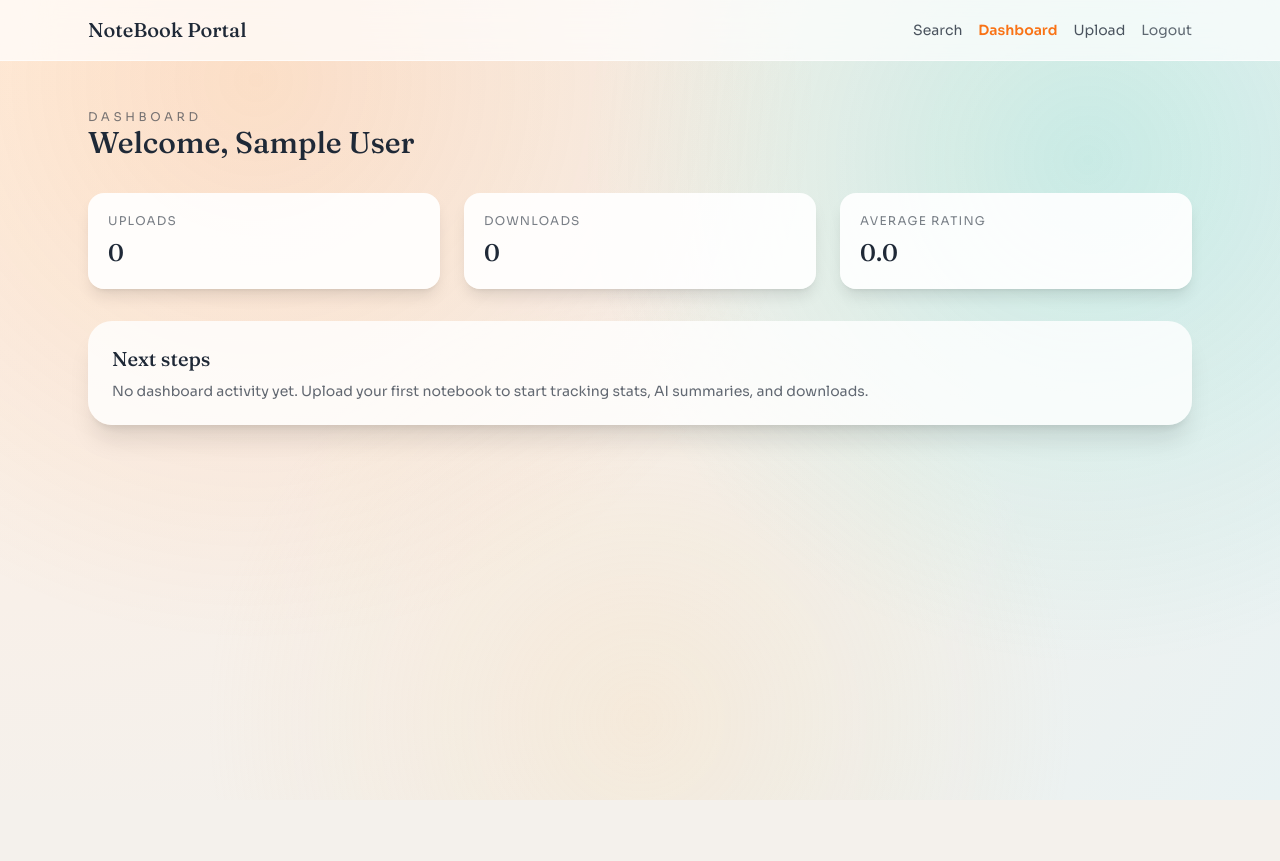
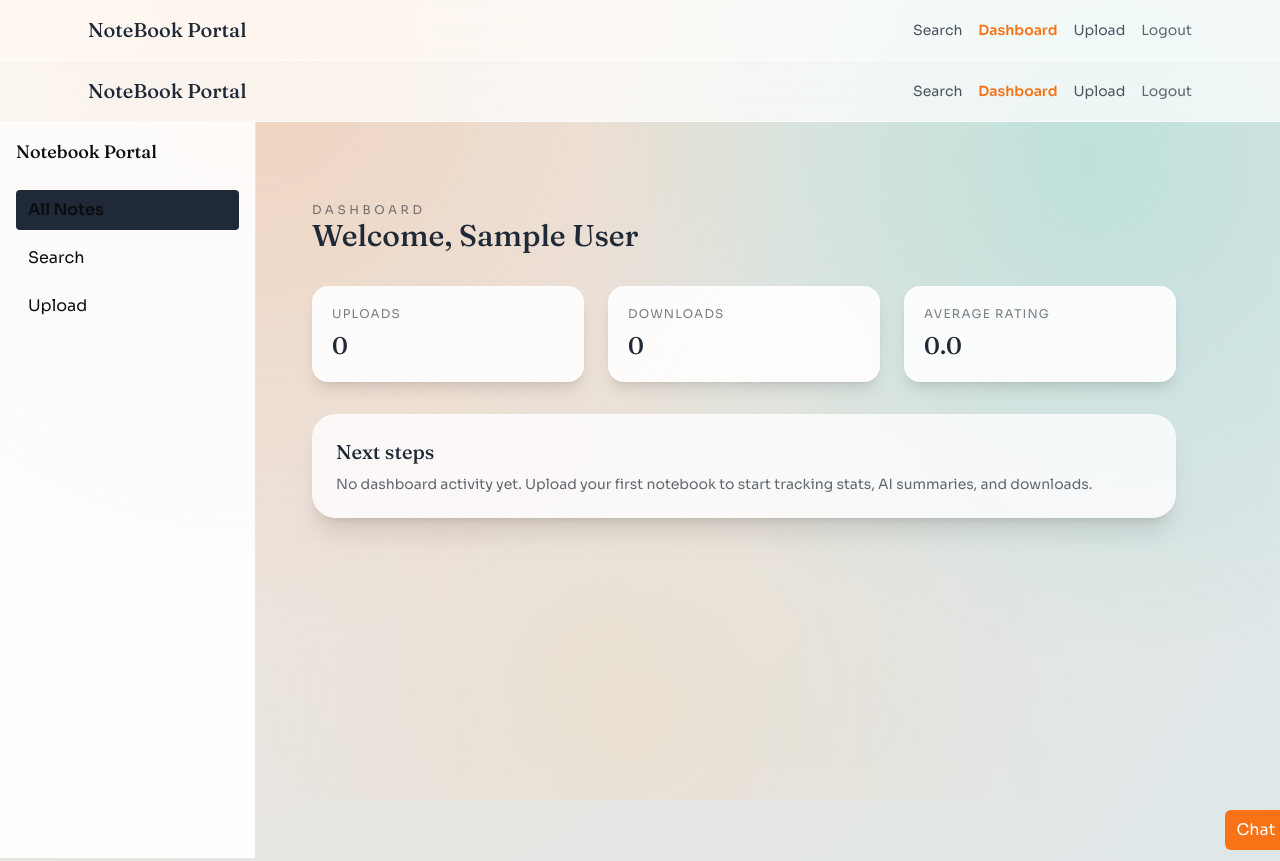
Before and after one commit to gangappagarikuruvaraviteja/Note_Book_Portal, a React (Vite) app in the folder frontend/: page /dashboard in a window 1280 px wide. Before the commit the page ends 800 px from the top, so only its background shows below. Built offline with nearby package versions, Linux system fonts and the light colour scheme; no server answers; sample sign-in values are in the browser's storage.

Commit message:
feat(ui): app shell + chatbot UI (sidebar + main content)

```diff
--- /dev/null
+++ b/frontend/src/components/AppShell.jsx
@@ -0,0 +1,36 @@
+import { Link, NavLink } from "react-router-dom";
+import Navbar from "./Navbar.jsx";
+import Chatbot from "./Chatbot.jsx";
+import { useState } from "react";
+
+export default function AppShell({ children }) {
+  const [chatOpen, setChatOpen] = useState(false);
+
+  return (
+    <div className="min-h-screen bg-slate/5">
+      <Navbar />
+      <div className="flex max-w-7xl mx-auto">
+        <aside className="w-64 border-r bg-white/90 min-h-[calc(100vh-64px)]">
+          <div className="p-4">
+            <Link to="/" className="text-lg font-heading">Notebook Portal</Link>
+            <div className="mt-6 space-y-2">
+              <NavLink to="/dashboard" className={({ isActive }) => isActive ? 'block px-3 py-2 rounded bg-slate/100 font-semibold' : 'block px-3 py-2 rounded hover:bg-slate/50'}>All Notes</NavLink>
+              <NavLink to="/search" className={({ isActive }) => isActive ? 'block px-3 py-2 rounded bg-slate/100 font-semibold' : 'block px-3 py-2 rounded hover:bg-slate/50'}>Search</NavLink>
+              <NavLink to="/upload" className={({ isActive }) => isActive ? 'block px-3 py-2 rounded bg-slate/100 font-semibold' : 'block px-3 py-2 rounded hover:bg-slate/50'}>Upload</NavLink>
+            </div>
+          </div>
+        </aside>
+
+        <main className="flex-1 p-8">
+          {children}
+        </main>
+
+        <div className="w-12 flex items-end justify-center p-2">
+          <button onClick={() => setChatOpen(true)} className="bg-accent text-white px-3 py-2 rounded-md">Chat</button>
+        </div>
+      </div>
+
+      <Chatbot open={chatOpen} onClose={() => setChatOpen(false)} />
+    </div>
+  );
+}
--- /dev/null
+++ b/frontend/src/components/Chatbot.jsx
@@ -0,0 +1,56 @@
+import { useState } from "react";
+
+export default function Chatbot({ open, onClose }) {
+  const [messages, setMessages] = useState([]);
+  const [input, setInput] = useState("");
+  const [loading, setLoading] = useState(false);
+
+  const send = async () => {
+    if (!input.trim()) return;
+    const userMsg = { role: "user", text: input };
+    setMessages((m) => [...m, userMsg]);
+    setInput("");
+    setLoading(true);
+    try {
+      const res = await fetch("/api/ai/chat", {
+        method: "POST",
+        headers: { "Content-Type": "application/json" },
+        body: JSON.stringify({ messages: [...messages, userMsg] }),
+      });
+      const data = await res.json();
+      const bot = { role: "assistant", text: data.reply || data.summary || "(no response)" };
+      setMessages((m) => [...m, bot]);
+    } catch (e) {
+      setMessages((m) => [...m, { role: "assistant", text: "Error contacting AI service." }]);
+    } finally {
+      setLoading(false);
+    }
+  };
+
+  if (!open) return null;
+
+  return (
+    <aside className="fixed right-0 top-0 h-full w-80 bg-white/95 border-l border-white/70 shadow-lg z-40 flex flex-col">
+      <div className="px-4 py-3 flex items-center justify-between border-b">
+        <h3 className="font-semibold">AI Chat</h3>
+        <button className="text-sm text-slate/70" onClick={onClose}>Close</button>
+      </div>
+      <div className="flex-1 overflow-auto p-4 space-y-3">
+        {messages.length === 0 && <div className="text-sm text-slate/60">Ask questions about notebooks or request summaries.</div>}
+        {messages.map((m, i) => (
+          <div key={i} className={m.role === 'user' ? 'text-right' : 'text-left'}>
+            <div className={`inline-block rounded-md px-3 py-2 ${m.role === 'user' ? 'bg-accent text-white' : 'bg-slate/10 text-slate'}`}>
+              {m.text}
+            </div>
+          </div>
+        ))}
+      </div>
+      <div className="p-3 border-t">
+        <div className="flex gap-2">
+          <input value={input} onChange={(e) => setInput(e.target.value)} placeholder="Ask the AI..." className="flex-1 rounded-md border px-3 py-2" />
+          <button disabled={loading} onClick={send} className="bg-accent text-white px-3 rounded-md">{loading ? '...' : 'Send'}</button>
+        </div>
+      </div>
+    </aside>
+  );
+}
--- a/frontend/src/routes/AppRouter.jsx
+++ b/frontend/src/routes/AppRouter.jsx
@@ -7,6 +7,7 @@ import Upload from "../pages/Upload.jsx";
 import Search from "../pages/Search.jsx";
 import NotebookDetails from "../pages/NotebookDetails.jsx";
 import AdminPanel from "../pages/AdminPanel.jsx";
+import AppShell from "../components/AppShell.jsx";
 import ProtectedRoute from "../components/ProtectedRoute.jsx";
 
 export default function AppRouter() {
@@ -19,7 +20,9 @@ export default function AppRouter() {
         path="/dashboard"
         element={
           <ProtectedRoute>
-            <Dashboard />
+            <AppShell>
+              <Dashboard />
+            </AppShell>
           </ProtectedRoute>
         }
       />
@@ -27,17 +30,21 @@ export default function AppRouter() {
         path="/upload"
         element={
           <ProtectedRoute>
-            <Upload />
+            <AppShell>
+              <Upload />
+            </AppShell>
           </ProtectedRoute>
         }
       />
-      <Route path="/search" element={<Search />} />
-      <Route path="/notebooks/:id" element={<NotebookDetails />} />
+      <Route path="/search" element={<AppShell><Search /></AppShell>} />
+      <Route path="/notebooks/:id" element={<AppShell><NotebookDetails /></AppShell>} />
       <Route
         path="/admin"
         element={
           <ProtectedRoute requiredRole="ADMIN">
-            <AdminPanel />
+            <AppShell>
+              <AdminPanel />
+            </AppShell>
           </ProtectedRoute>
         }
       />
```
